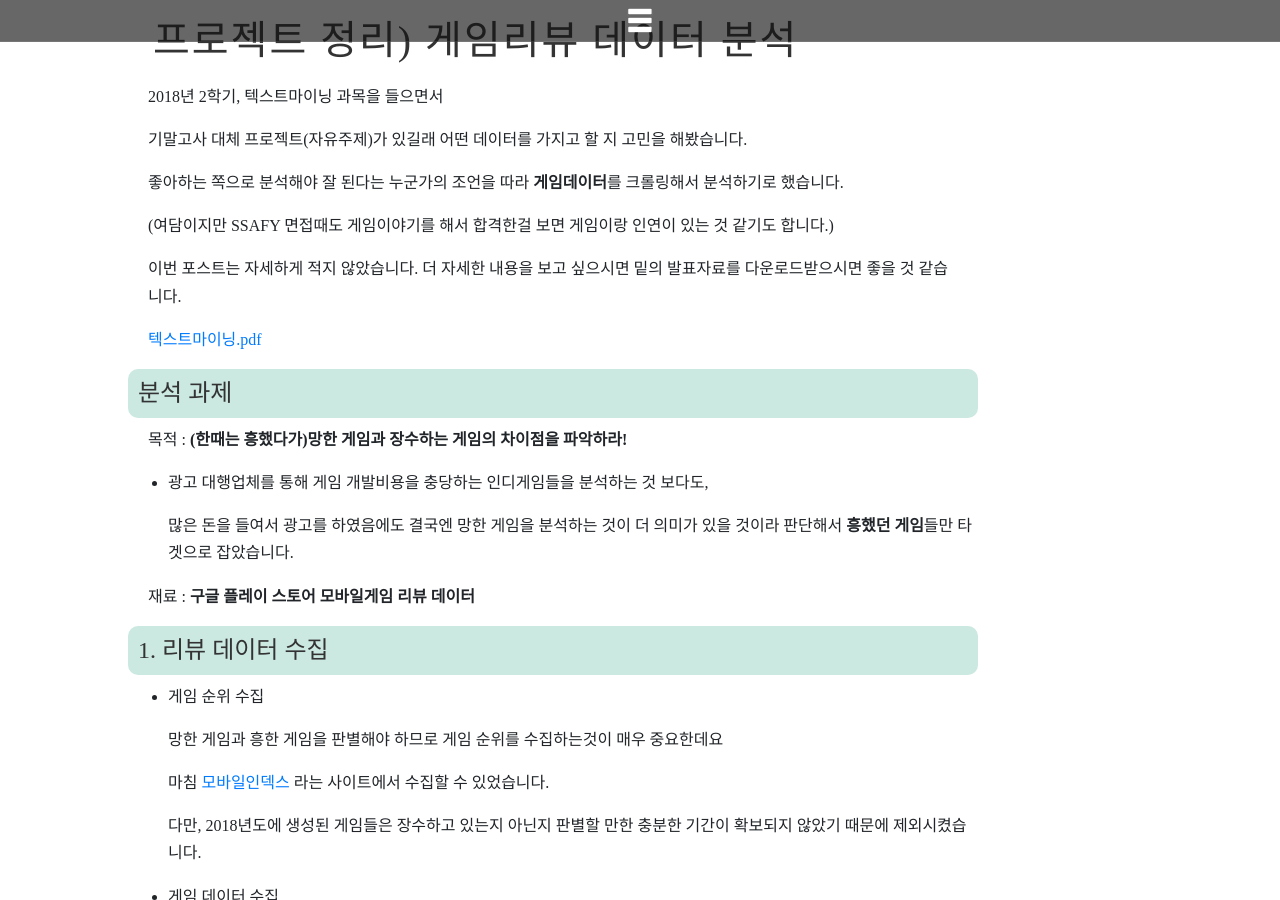
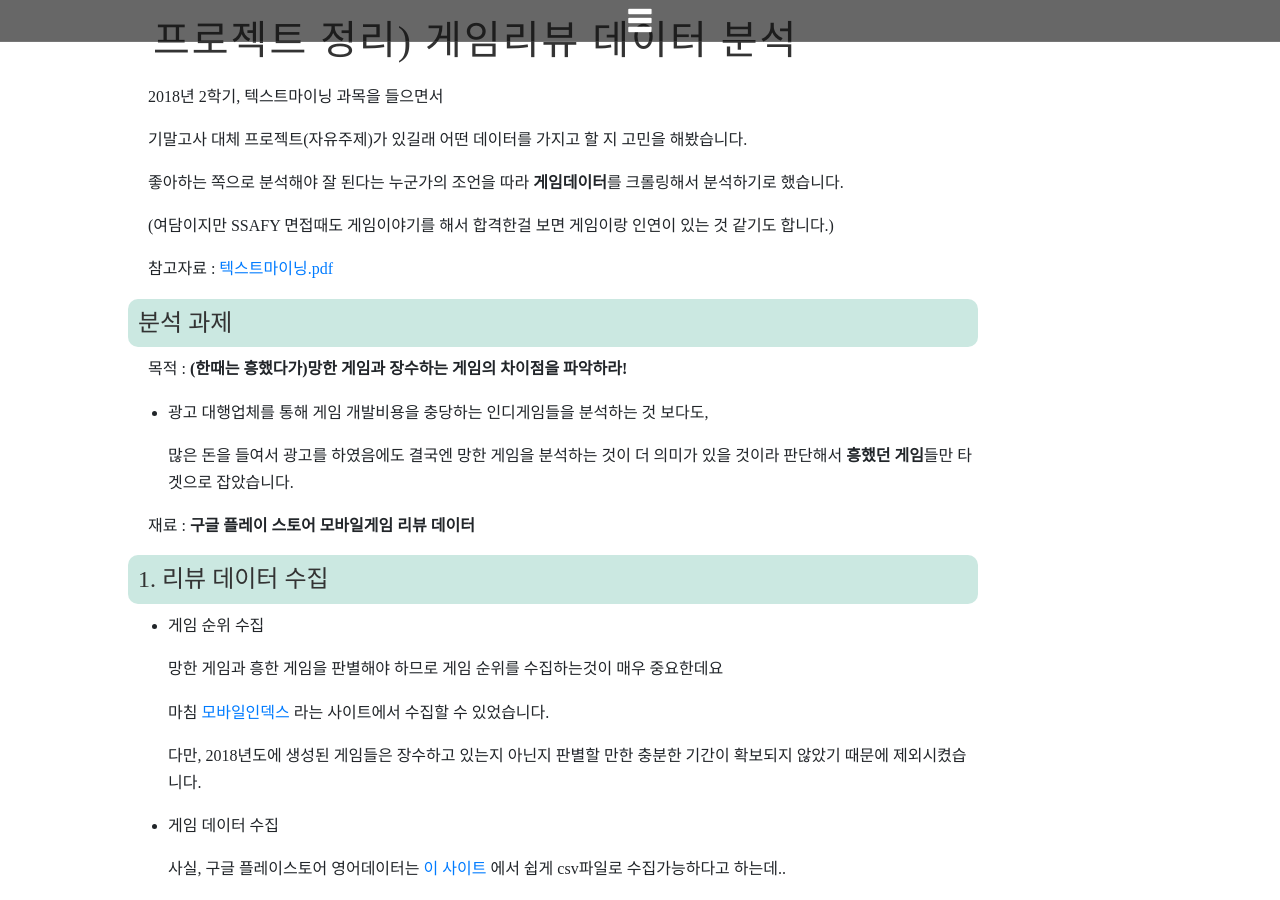
Before and after one commit to DongChanS/DongChanS.github.io, a Jekyll site: the page built from _posts/2018-12-30-8.md, in a window 1280 px wide and 900 px high, scrolled down 436 px. Built offline with Jekyll 4.4.1, drawn with Linux system fonts in a browser that asks for light colours; nearby versions of some CDN libraries; some web fonts are replaced; comment, search, counter and statistics services are not loaded.

Commit message:
update post

```diff
--- a/_posts/2018-12-30-8.md
+++ b/_posts/2018-12-30-8.md
@@ -14,9 +14,7 @@ category : 'My Project'
 
 (여담이지만 SSAFY 면접때도 게임이야기를 해서 합격한걸 보면 게임이랑 인연이 있는 것 같기도 합니다.)
 
-이번 포스트는 자세하게 적지 않았습니다. 더 자세한 내용을 보고 싶으시면 밑의 발표자료를 다운로드받으시면 좋을 것 같습니다.
-
-[텍스트마이닝.pdf](https://github.com/DongChanS/projects/blob/master/2018/%EB%AA%A8%EB%B0%94%EC%9D%BC%EA%B2%8C%EC%9E%84_%EB%B6%84%EC%84%9D/2013000215%20%EC%8B%A0%EB%8F%99%EC%B0%AC%20%EB%B0%9C%ED%91%9C%EC%9A%A9.pptx)
+참고자료 : [텍스트마이닝.pdf](https://github.com/DongChanS/projects/blob/master/2018/%EB%AA%A8%EB%B0%94%EC%9D%BC%EA%B2%8C%EC%9E%84_%EB%B6%84%EC%84%9D/2013000215%20%EC%8B%A0%EB%8F%99%EC%B0%AC%20%EB%B0%9C%ED%91%9C%EC%9A%A9.pptx)
 
 
 
```
